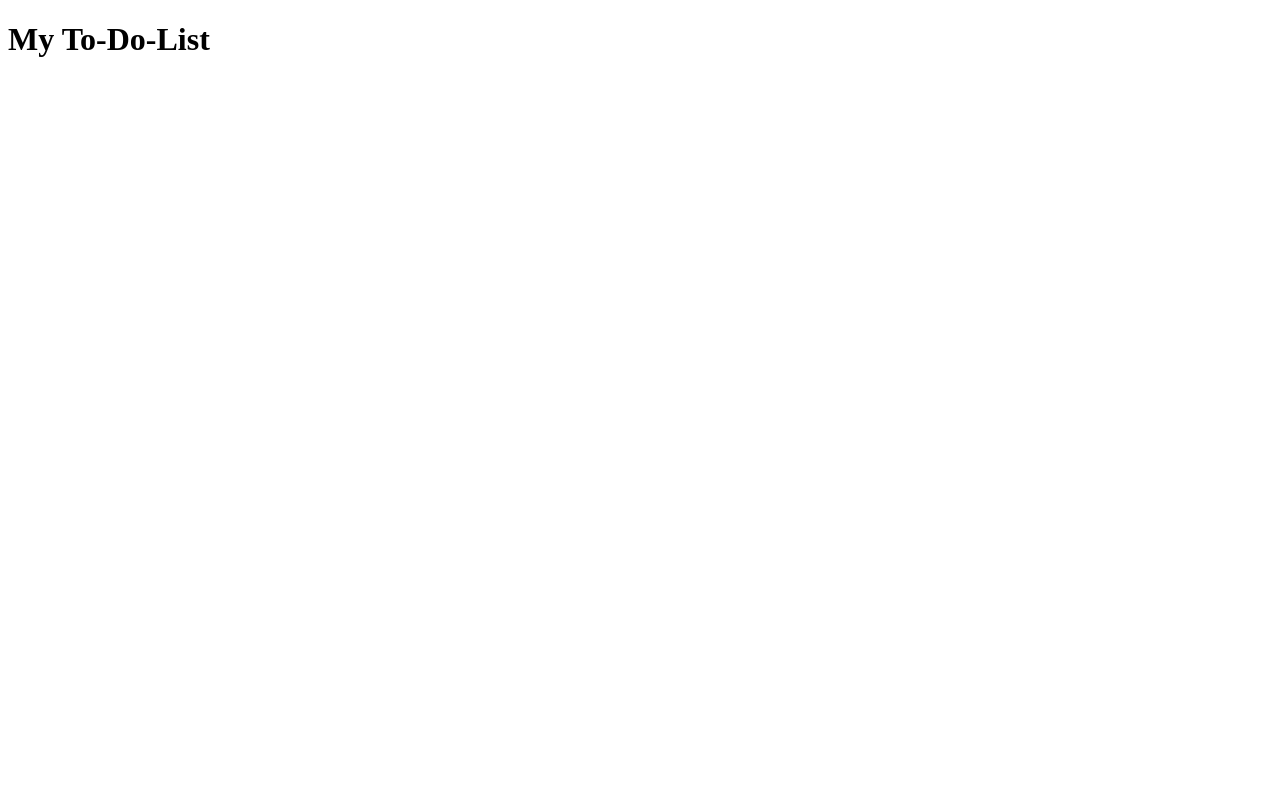
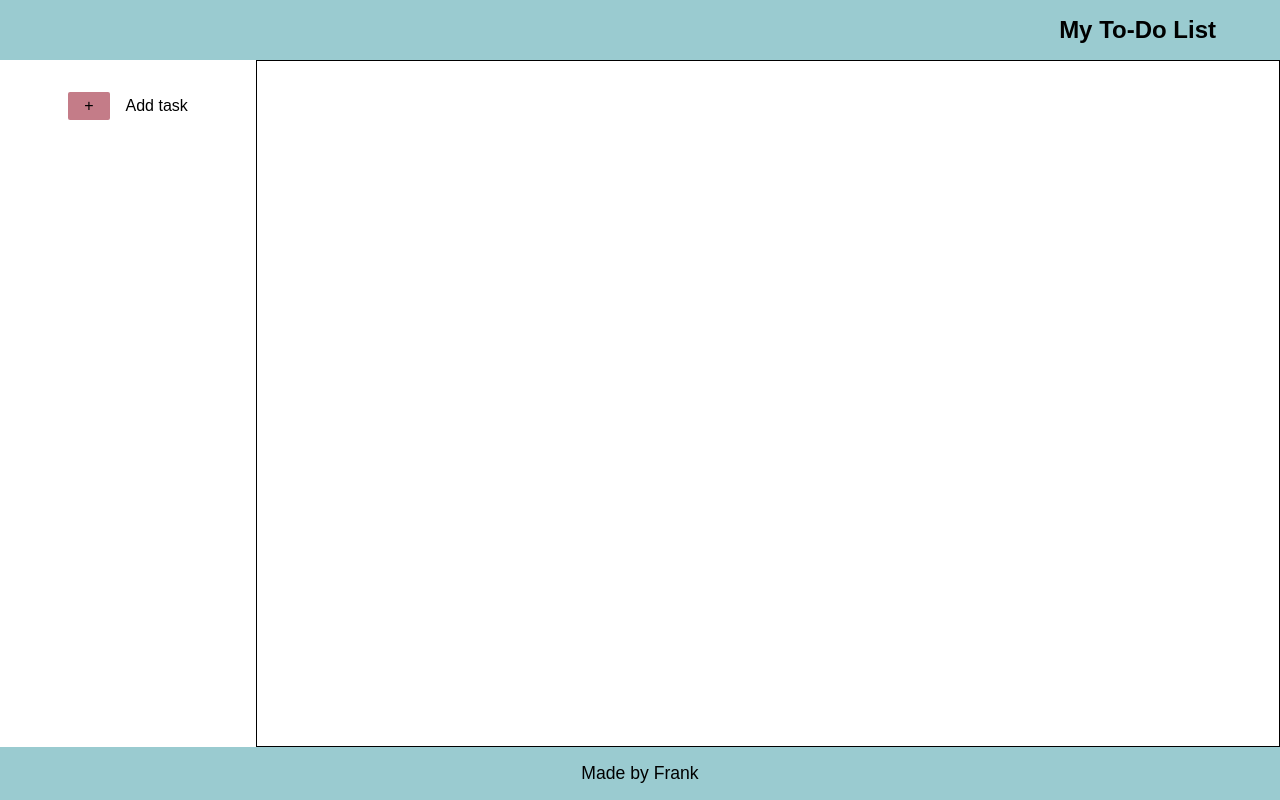
Before and after one commit to Four26/DT-Screening---Todo-List, a plain HTML site: page index.html in a window 1280 px wide. Drawn offline with Linux system fonts and the light colour scheme.

Commit message:
second commit, finished the basic styles for the todo list

```diff
--- a/index.html
+++ b/index.html
@@ -4,8 +4,23 @@
         <meta charset="UTF-8">
         <meta name="viewport" content="width=device-width, initial-scale=1.0">
         <title>To-Do-List Challenge</title>
+        <link rel="stylesheet" href="styles.css">
     </head>
     <body>
-        <h1>My To-Do-List</h1>
+        <header>
+            <h1 class="title">My To-Do List</h1>
+        </header>
+        <main>
+            <aside>
+                <div class="add-task">
+                    <button>+</button>
+                    <span>Add task</span>
+                </div>
+            </aside>
+            <section></section>
+        </main>
+        <footer>
+            <p>Made by Frank</p>
+        </footer>
     </body>
 </html>
--- a/styles.css
+++ b/styles.css
@@ -0,0 +1,70 @@
+body {
+    padding: 0;
+    margin: 0;
+    font-family: Arial, Helvetica, sans-serif;
+    display: flex;
+    flex-direction: column;
+    min-height: 100vh;
+}
+
+header {
+    padding: 1rem 4rem;
+    background-color: #9ACBD0;
+}
+
+.title {
+    margin: 0;
+    text-align: right;
+    font-size: 1.5rem;
+}
+
+main {
+    display: grid;
+    grid-template-columns: 1fr 4fr;
+    flex-grow: 1;
+}
+
+aside {
+    padding: 2rem;
+}
+
+.add-task {
+    display: flex;
+    justify-content: center;
+    align-items: center;
+    gap: 1rem;
+}
+
+.add-task button {
+    background-color: #c47c88;
+    font-size: 1rem;
+    padding: 0.3rem 1rem;
+    outline: none;
+    border: none;
+    cursor: pointer;
+    border-radius: 2px;
+}
+
+.add-task button:hover {
+    background-color: #db8d9a;
+    transition: all 0.2s ease-in-out;
+}
+
+section {
+    border: 1px solid black;
+}
+
+
+
+footer {
+    padding: 1rem;
+    background-color: #9ACBD0;
+    margin-top: auto;
+}
+
+footer p {
+    flex-grow: 1;
+    text-align: center;
+    font-size: 1.1rem;
+    margin: 0;
+}
```
